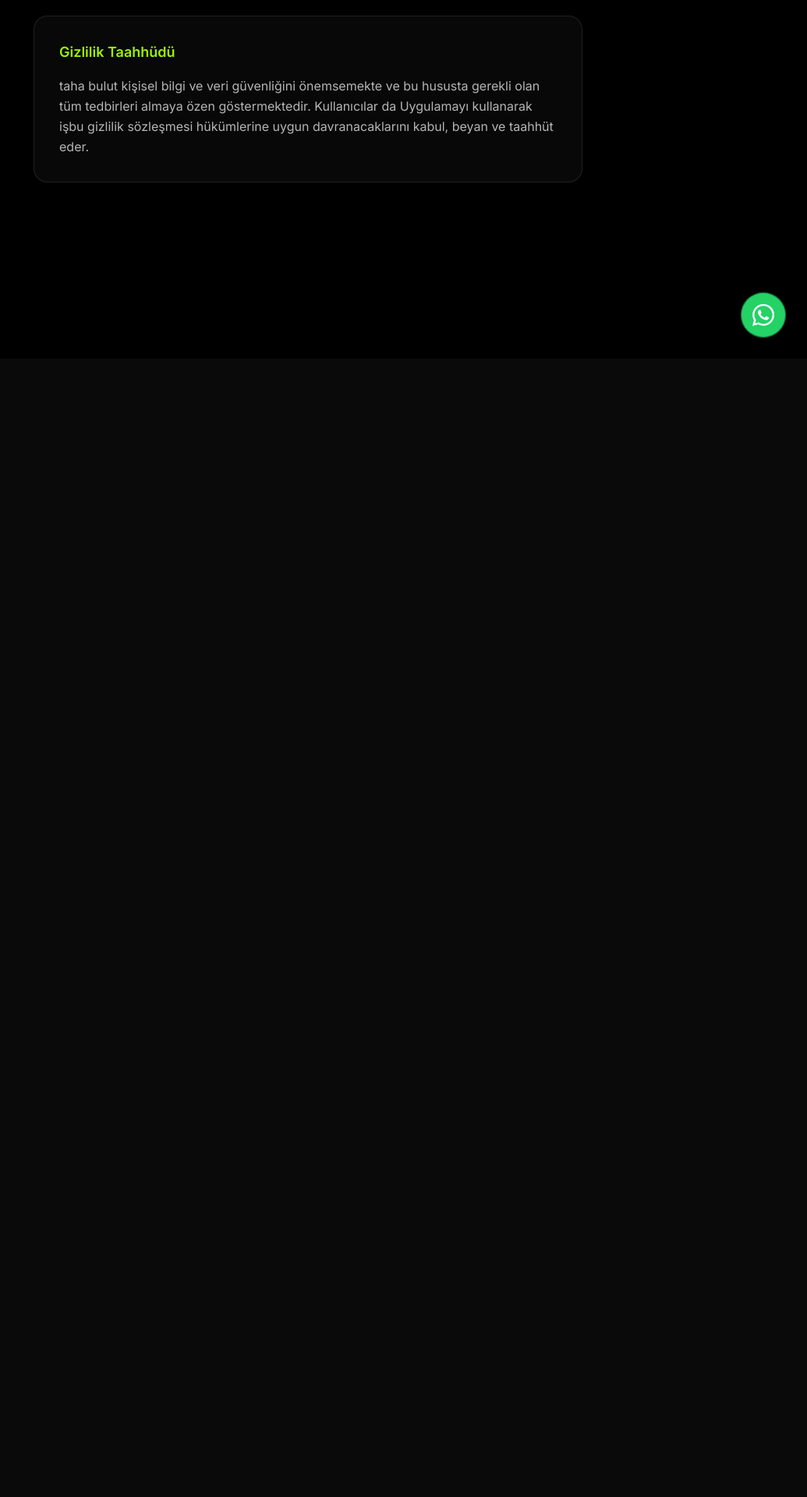
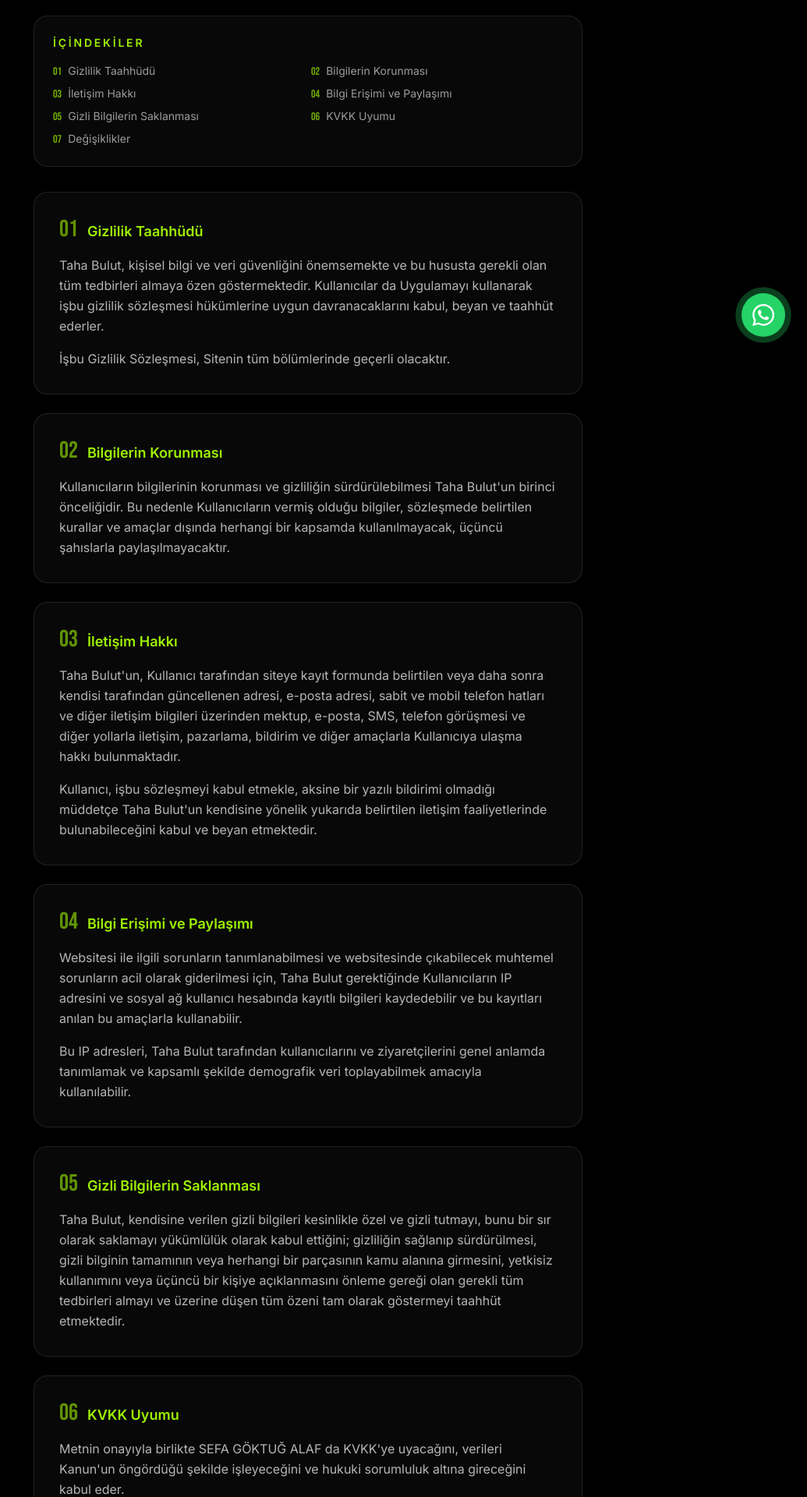
Before and after one commit to eraykn/tahacloud-, a Next.js app: page /gizlilik-sozlesmesi in a window 1280 px wide. Shown: the part 340-2260 px from the top of the page at 78% size, without its empty margins (245-1280 px from the left). Before the commit the page ends 800 px from the top, so only its background shows below. Built offline with nearby package versions, Linux system fonts and the light colour scheme.

Commit message:
feat: enhance privacy policy page with detailed sections and contact information

```diff
--- a/src/app/gizlilik-sozlesmesi/page.tsx
+++ b/src/app/gizlilik-sozlesmesi/page.tsx
@@ -1,12 +1,69 @@
 import type { Metadata } from "next";
 import Link from "next/link";
 import Image from "next/image";
-import { ArrowLeft } from "lucide-react";
+import { ArrowLeft, Mail } from "lucide-react";
+import { SITE } from "@/lib/site";
 
 export const metadata: Metadata = {
   title: "Gizlilik Sözleşmesi — tahacloud",
-  description: "tahacloud coaching gizlilik sözleşmesi ve veri güvenliği taahhüdü.",
+  description:
+    "tahacloud coaching gizlilik sözleşmesi: kişisel verilerin korunması, iletişim hakkı, bilgi erişimi ve KVKK uyumu.",
 };
+
+const SECTIONS: { id: string; title: string; paragraphs: string[] }[] = [
+  {
+    id: "gizlilik-taahhudu",
+    title: "Gizlilik Taahhüdü",
+    paragraphs: [
+      "Taha Bulut, kişisel bilgi ve veri güvenliğini önemsemekte ve bu hususta gerekli olan tüm tedbirleri almaya özen göstermektedir. Kullanıcılar da Uygulamayı kullanarak işbu gizlilik sözleşmesi hükümlerine uygun davranacaklarını kabul, beyan ve taahhüt ederler.",
+      "İşbu Gizlilik Sözleşmesi, Sitenin tüm bölümlerinde geçerli olacaktır.",
+    ],
+  },
+  {
+    id: "bilgilerin-korunmasi",
+    title: "Bilgilerin Korunması",
+    paragraphs: [
+      "Kullanıcıların bilgilerinin korunması ve gizliliğin sürdürülebilmesi Taha Bulut'un birinci önceliğidir. Bu nedenle Kullanıcıların vermiş olduğu bilgiler, sözleşmede belirtilen kurallar ve amaçlar dışında herhangi bir kapsamda kullanılmayacak, üçüncü şahıslarla paylaşılmayacaktır.",
+    ],
+  },
+  {
+    id: "iletisim-hakki",
+    title: "İletişim Hakkı",
+    paragraphs: [
+      "Taha Bulut'un, Kullanıcı tarafından siteye kayıt formunda belirtilen veya daha sonra kendisi tarafından güncellenen adresi, e-posta adresi, sabit ve mobil telefon hatları ve diğer iletişim bilgileri üzerinden mektup, e-posta, SMS, telefon görüşmesi ve diğer yollarla iletişim, pazarlama, bildirim ve diğer amaçlarla Kullanıcıya ulaşma hakkı bulunmaktadır.",
+      "Kullanıcı, işbu sözleşmeyi kabul etmekle, aksine bir yazılı bildirimi olmadığı müddetçe Taha Bulut'un kendisine yönelik yukarıda belirtilen iletişim faaliyetlerinde bulunabileceğini kabul ve beyan etmektedir.",
+    ],
+  },
+  {
+    id: "bilgi-erisimi",
+    title: "Bilgi Erişimi ve Paylaşımı",
+    paragraphs: [
+      "Websitesi ile ilgili sorunların tanımlanabilmesi ve websitesinde çıkabilecek muhtemel sorunların acil olarak giderilmesi için, Taha Bulut gerektiğinde Kullanıcıların IP adresini ve sosyal ağ kullanıcı hesabında kayıtlı bilgileri kaydedebilir ve bu kayıtları anılan bu amaçlarla kullanabilir.",
+      "Bu IP adresleri, Taha Bulut tarafından kullanıcılarını ve ziyaretçilerini genel anlamda tanımlamak ve kapsamlı şekilde demografik veri toplayabilmek amacıyla kullanılabilir.",
+    ],
+  },
+  {
+    id: "gizli-bilgilerin-saklanmasi",
+    title: "Gizli Bilgilerin Saklanması",
+    paragraphs: [
+      "Taha Bulut, kendisine verilen gizli bilgileri kesinlikle özel ve gizli tutmayı, bunu bir sır olarak saklamayı yükümlülük olarak kabul ettiğini; gizliliğin sağlanıp sürdürülmesi, gizli bilginin tamamının veya herhangi bir parçasının kamu alanına girmesini, yetkisiz kullanımını veya üçüncü bir kişiye açıklanmasını önleme gereği olan gerekli tüm tedbirleri almayı ve üzerine düşen tüm özeni tam olarak göstermeyi taahhüt etmektedir.",
+    ],
+  },
+  {
+    id: "kvkk-uyumu",
+    title: "KVKK Uyumu",
+    paragraphs: [
+      "Metnin onayıyla birlikte SEFA GÖKTUĞ ALAF da KVKK'ye uyacağını, verileri Kanun'un öngördüğü şekilde işleyeceğini ve hukuki sorumluluk altına gireceğini kabul eder.",
+    ],
+  },
+  {
+    id: "degisiklikler",
+    title: "Değişiklikler",
+    paragraphs: [
+      "Taha Bulut, işbu gizlilik bildiriminde geçen hükümleri gerekli gördüğü zamanda Uygulamada yayınlamak şartıyla değiştirebilir. Taha Bulut'un değişiklik yaptığı gizlilik bildirimi hükümleri, Uygulamada yayınlandığı tarihte yürürlüğe girmiş kabul edilir.",
+    ],
+  },
+];
 
 export default function GizlilikSozlesmesiPage() {
   return (
@@ -34,14 +91,67 @@
           GİZLİLİK SÖZLEŞMESİ
         </h1>
 
-        <div className="mt-10 rounded-2xl border border-white/10 bg-white/[0.03] p-6 md:p-8">
-          <h2 className="text-lg font-semibold text-brand">Gizlilik Taahhüdü</h2>
-          <p className="mt-4 leading-relaxed text-white/70">
-            taha bulut kişisel bilgi ve veri güvenliğini önemsemekte ve bu
-            hususta gerekli olan tüm tedbirleri almaya özen göstermektedir.
-            Kullanıcılar da Uygulamayı kullanarak işbu gizlilik sözleşmesi
-            hükümlerine uygun davranacaklarını kabul, beyan ve taahhüt eder.
+        {/* İçindekiler */}
+        <nav
+          aria-label="İçindekiler"
+          className="mt-10 rounded-2xl border border-white/10 bg-white/[0.03] p-6"
+        >
+          <h2 className="text-sm font-semibold uppercase tracking-[0.2em] text-brand">
+            İçindekiler
+          </h2>
+          <ol className="mt-4 grid gap-2 sm:grid-cols-2">
+            {SECTIONS.map((s, i) => (
+              <li key={s.id}>
+                <a
+                  href={`#${s.id}`}
+                  className="group flex items-baseline gap-2 text-sm text-white/60 transition-colors hover:text-brand"
+                >
+                  <span className="font-heading text-brand/70 group-hover:text-brand">
+                    {String(i + 1).padStart(2, "0")}
+                  </span>
+                  {s.title}
+                </a>
+              </li>
+            ))}
+          </ol>
+        </nav>
+
+        {/* Bölümler */}
+        <div className="mt-8 flex flex-col gap-6">
+          {SECTIONS.map((s, i) => (
+            <section
+              key={s.id}
+              id={s.id}
+              className="scroll-mt-24 rounded-2xl border border-white/10 bg-white/[0.03] p-6 md:p-8"
+            >
+              <div className="flex items-baseline gap-3">
+                <span className="font-heading text-3xl leading-none text-brand/60">
+                  {String(i + 1).padStart(2, "0")}
+                </span>
+                <h2 className="text-lg font-semibold text-brand">{s.title}</h2>
+              </div>
+              {s.paragraphs.map((p) => (
+                <p key={p} className="mt-4 leading-relaxed text-white/70">
+                  {p}
+                </p>
+              ))}
+            </section>
+          ))}
+        </div>
+
+        {/* İletişim */}
+        <div className="mt-8 rounded-2xl border border-brand/25 bg-brand/[0.06] p-6 text-center md:p-8">
+          <p className="text-sm leading-relaxed text-white/70">
+            İşbu sözleşme ve kişisel verilerinizle ilgili her türlü soru ve
+            talebiniz için bize ulaşabilirsiniz:
           </p>
+          <a
+            href={`mailto:${SITE.email}`}
+            className="mt-3 inline-flex items-center gap-2 text-sm font-semibold text-brand transition-colors hover:text-brand/80"
+          >
+            <Mail className="size-4" />
+            {SITE.email}
+          </a>
         </div>
       </div>
     </main>
```
